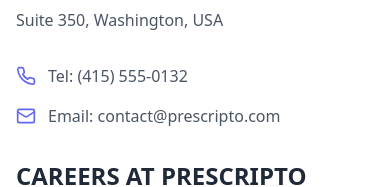
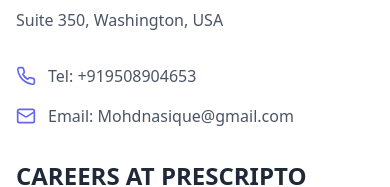
Before and after one commit to Nasiquejahangr/doctor-desk-appointment-90, a React (Vite) app: page /contact in a window 390 px wide. Shown: the part 348-535 px from the top of the page. Built offline with nearby package versions, Linux system fonts and the light colour scheme.

Commit message:
Update contact information
Update contact information with new phone number (+919508904653) and email address (Mohdnasique@gmail.com).

```diff
--- a/src/pages/ContactPage.tsx
+++ b/src/pages/ContactPage.tsx
@@ -73,12 +73,12 @@ const ContactPage = () => {
 
               <div className="flex items-center mb-4">
                 <Phone className="h-5 w-5 text-prescripto-blue mr-3" />
-                <p className="text-gray-600">Tel: (415) 555-0132</p>
+                <p className="text-gray-600">Tel: +919508904653</p>
               </div>
 
               <div className="flex items-center mb-8">
                 <Mail className="h-5 w-5 text-prescripto-blue mr-3" />
-                <p className="text-gray-600">Email: contact@prescripto.com</p>
+                <p className="text-gray-600">Email: Mohdnasique@gmail.com</p>
               </div>
 
               <h2 className="text-2xl font-bold text-gray-800 mb-6">CAREERS AT PRESCRIPTO</h2>
```
